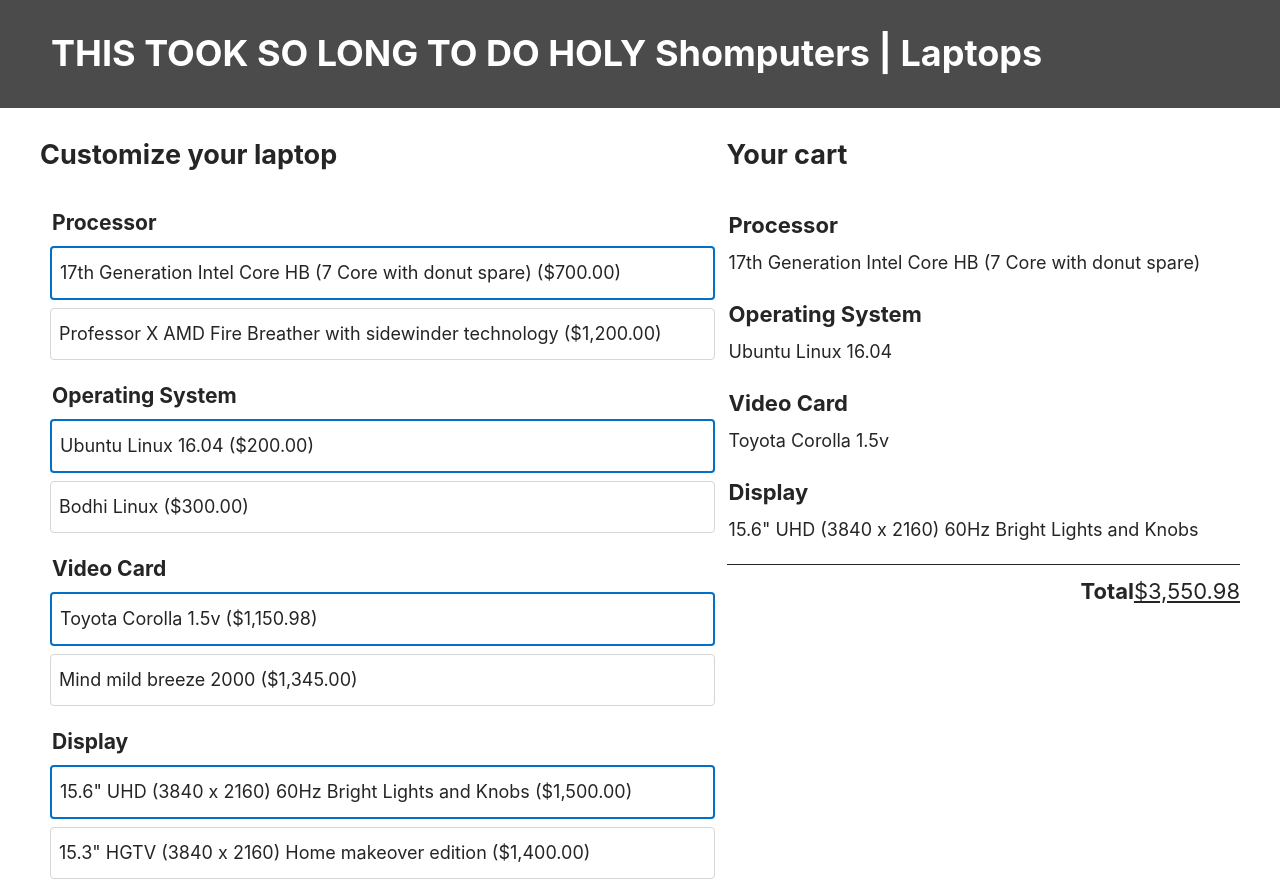
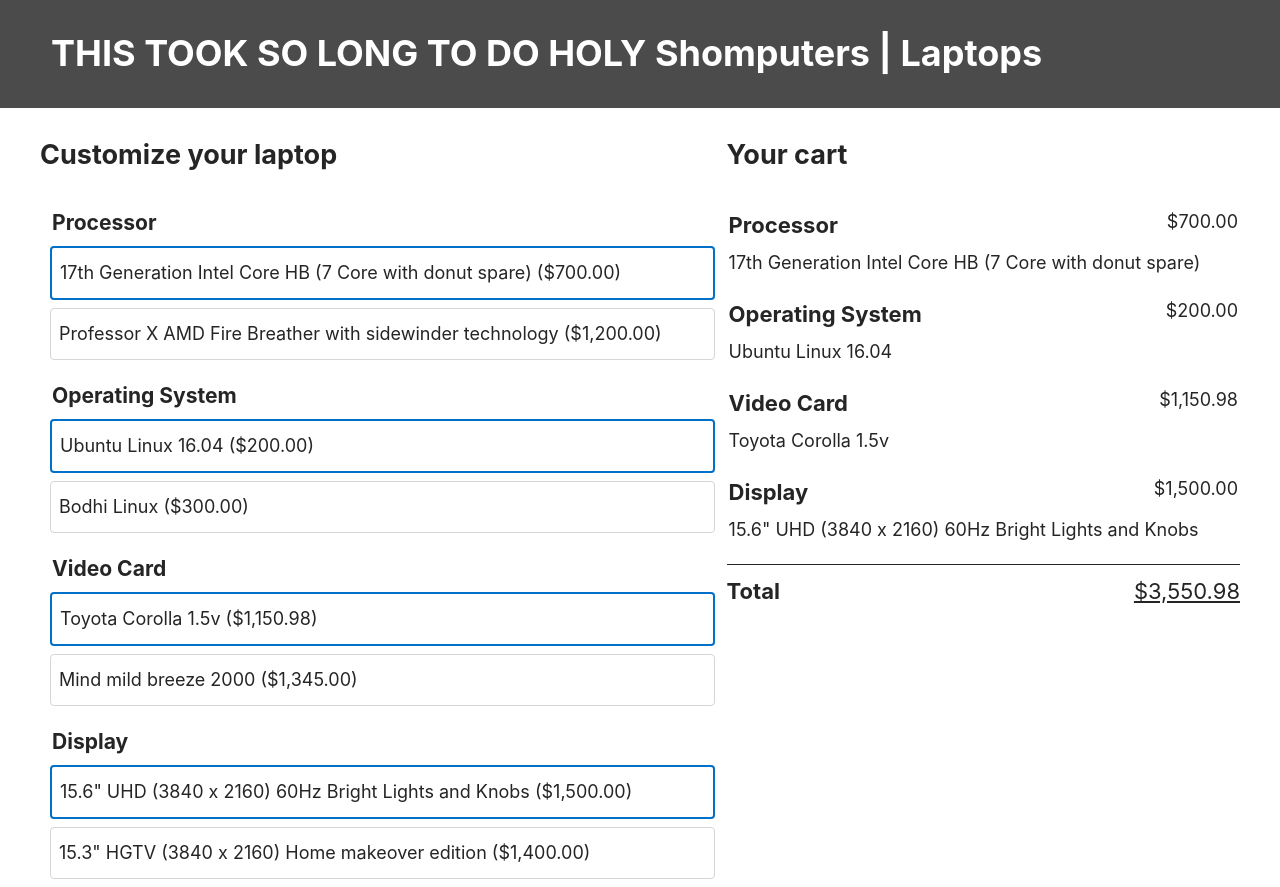
Before and after one commit to T-Milford/Laptop-Customizer, a React (Create React App) app: page / in a window 1280 px wide. Built offline with nearby package versions, Linux system fonts and the light colour scheme.

Commit message:
each cart item has cost

```diff
--- a/src/Cart.js
+++ b/src/Cart.js
@@ -6,11 +6,15 @@ class Cart extends Component {
             Object.keys(this.props.selected).map((feature, idx) => {
             const featureHash = feature + '-' + idx;
             const selectedOption = this.props.selected[feature];
+            const cost = selectedOption.cost;
+            const currency = this.props.currency.format;
+
             return (
                     <>
                         <div className="summary__option" key={featureHash}>
                             <div className="summary__option__label">{feature} </div>
                             <div className="summary__option__value">{selectedOption.name}</div>
+                            <div className="summary__option__cost">{currency(cost)}</div>
                         </div>
                     </>
 
--- a/src/Total.js
+++ b/src/Total.js
@@ -12,14 +12,14 @@ class Total extends Component {
         );
         console.log(this.total);
         return (
-            <div className="summary__option__cost">
+
             <div className="summary__total">
             <div className="summary__total__label">Total</div>
             <div className="summary__total__value">
                 {this.props.currency.format(total)}
             </div>
             </div>
-            </div>
+
         )
     }
 }
```
